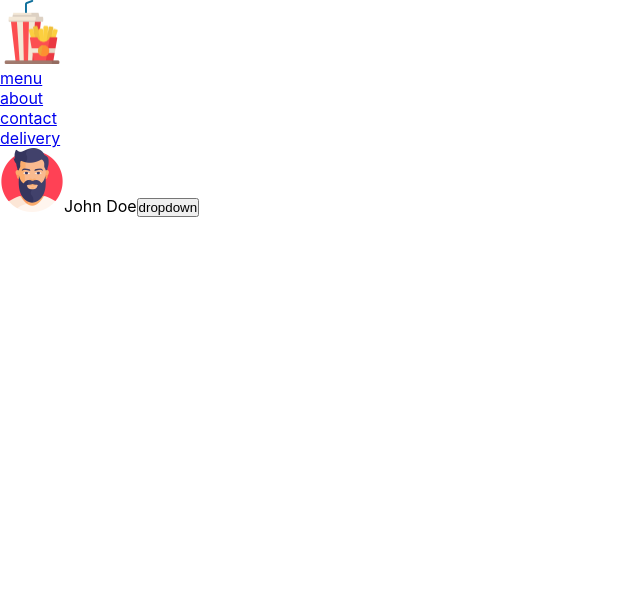
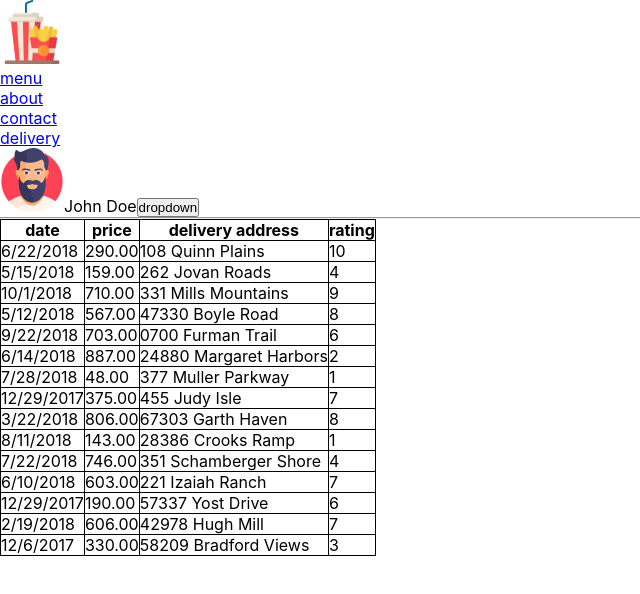
Before and after one commit to wwwax/foody, a React (Create React App) app: page / in a window 1280 px wide. Shown: the top 594 px of the page, without its empty margins (0-640 px from the left). Built offline with nearby package versions, Linux system fonts and the light colour scheme.

Commit message:
order history

```diff
--- a/src/components/app/App.js
+++ b/src/components/app/App.js
@@ -1,9 +1,12 @@
 import Header from "../header/Header";
+import OrderHistory from "../order-history/OrderHistory";
 
 function App() {
     return (
-        <div className="app">
+        <div>
             <Header />
+            <hr />
+            <OrderHistory />
         </div>
     );
 }
--- /dev/null
+++ b/src/components/order-history/OrderHistory.js
@@ -0,0 +1,29 @@
+import orderHistory from "../../order-history.json";
+
+function OrderHistory() {
+    return (
+        <table>
+            <thead>
+                <tr>
+                    <th>date</th>
+                    <th>price</th>
+                    <th>delivery address</th>
+                    <th>rating</th>
+                </tr>
+            </thead>
+
+            <tbody>
+                {orderHistory.map((item) => (
+                    <tr key={item.id}>
+                        <td>{item.date}</td>
+                        <td>{item.price}</td>
+                        <td>{item.address}</td>
+                        <td>{item.rating}</td>
+                    </tr>
+                ))}
+            </tbody>
+        </table>
+    );
+}
+
+export default OrderHistory;
--- a/src/index.css
+++ b/src/index.css
@@ -12,3 +12,10 @@
         "Helvetica Neue", sans-serif;
     font-size: 16px;
 }
+
+table,
+th,
+td {
+    border: 1px solid black;
+    border-collapse: collapse;
+}
--- /dev/null
+++ b/src/order-history.json
@@ -0,0 +1,107 @@
+[
+    {
+        "id": 0,
+        "date": "6/22/2018",
+        "price": "290.00",
+        "address": "108 Quinn Plains",
+        "rating": 10
+    },
+    {
+        "id": 1,
+        "date": "5/15/2018",
+        "price": "159.00",
+        "address": "262 Jovan Roads",
+        "rating": 4
+    },
+    {
+        "id": 2,
+        "date": "10/1/2018",
+        "price": "710.00",
+        "address": "331 Mills Mountains",
+        "rating": 9
+    },
+    {
+        "id": 3,
+        "date": "5/12/2018",
+        "price": "567.00",
+        "address": "47330 Boyle Road",
+        "rating": 8
+    },
+    {
+        "id": 4,
+        "date": "9/22/2018",
+        "price": "703.00",
+        "address": "0700 Furman Trail",
+        "rating": 6
+    },
+    {
+        "id": 5,
+        "date": "6/14/2018",
+        "price": "887.00",
+        "address": "24880 Margaret Harbors",
+        "rating": 2
+    },
+    {
+        "id": 6,
+        "date": "7/28/2018",
+        "price": "48.00",
+        "address": "377 Muller Parkway",
+        "rating": 1
+    },
+    {
+        "id": 7,
+        "date": "12/29/2017",
+        "price": "375.00",
+        "address": "455 Judy Isle",
+        "rating": 7
+    },
+    {
+        "id": 8,
+        "date": "3/22/2018",
+        "price": "806.00",
+        "address": "67303 Garth Haven",
+        "rating": 8
+    },
+    {
+        "id": 9,
+        "date": "8/11/2018",
+        "price": "143.00",
+        "address": "28386 Crooks Ramp",
+        "rating": 1
+    },
+    {
+        "id": 10,
+        "date": "7/22/2018",
+        "price": "746.00",
+        "address": "351 Schamberger Shore",
+        "rating": 4
+    },
+    {
+        "id": 11,
+        "date": "6/10/2018",
+        "price": "603.00",
+        "address": "221 Izaiah Ranch",
+        "rating": 7
+    },
+    {
+        "id": 12,
+        "date": "12/29/2017",
+        "price": "190.00",
+        "address": "57337 Yost Drive",
+        "rating": 6
+    },
+    {
+        "id": 13,
+        "date": "2/19/2018",
+        "price": "606.00",
+        "address": "42978 Hugh Mill",
+        "rating": 7
+    },
+    {
+        "id": 14,
+        "date": "12/6/2017",
+        "price": "330.00",
+        "address": "58209 Bradford Views",
+        "rating": 3
+    }
+]
```
